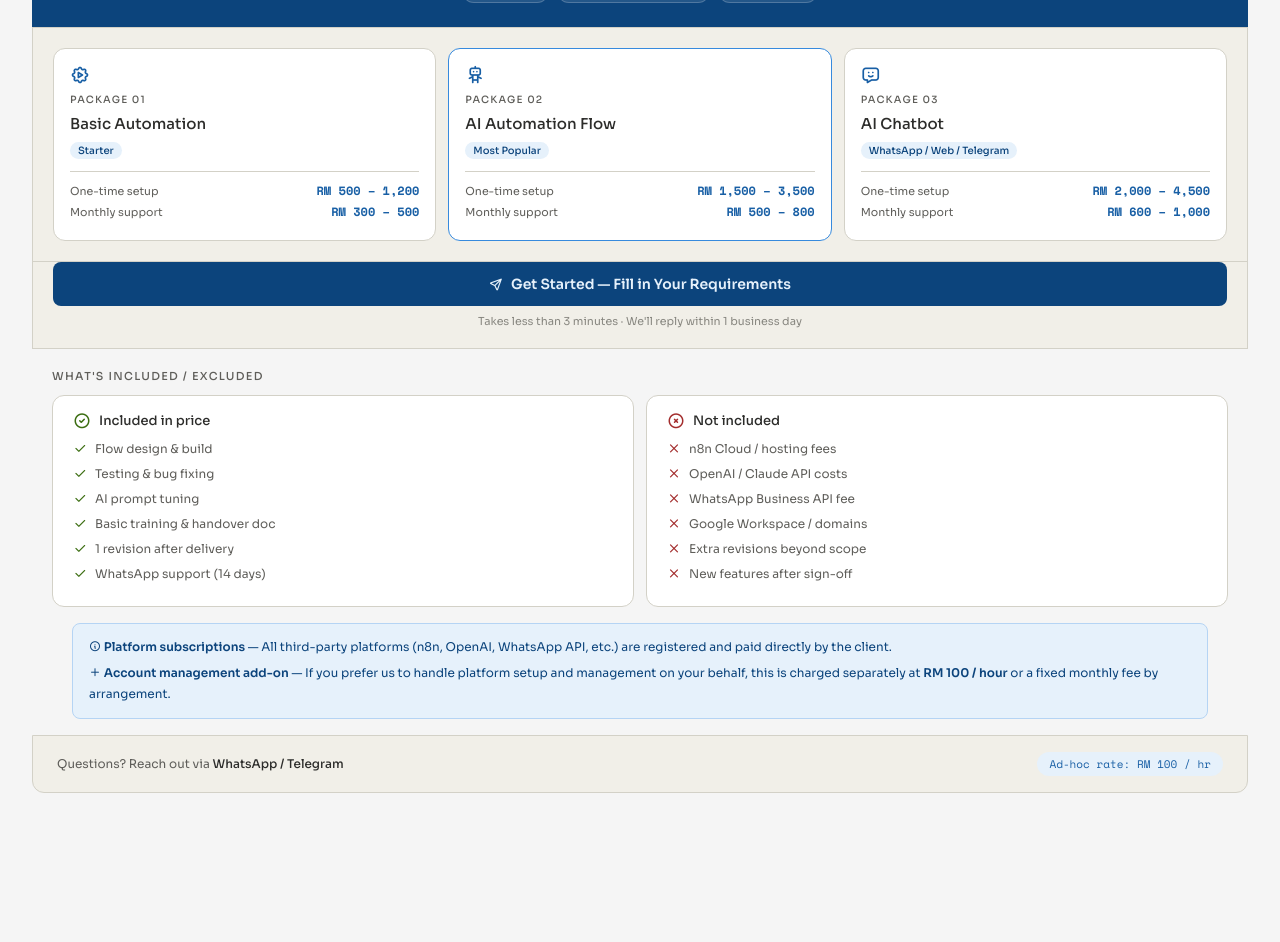
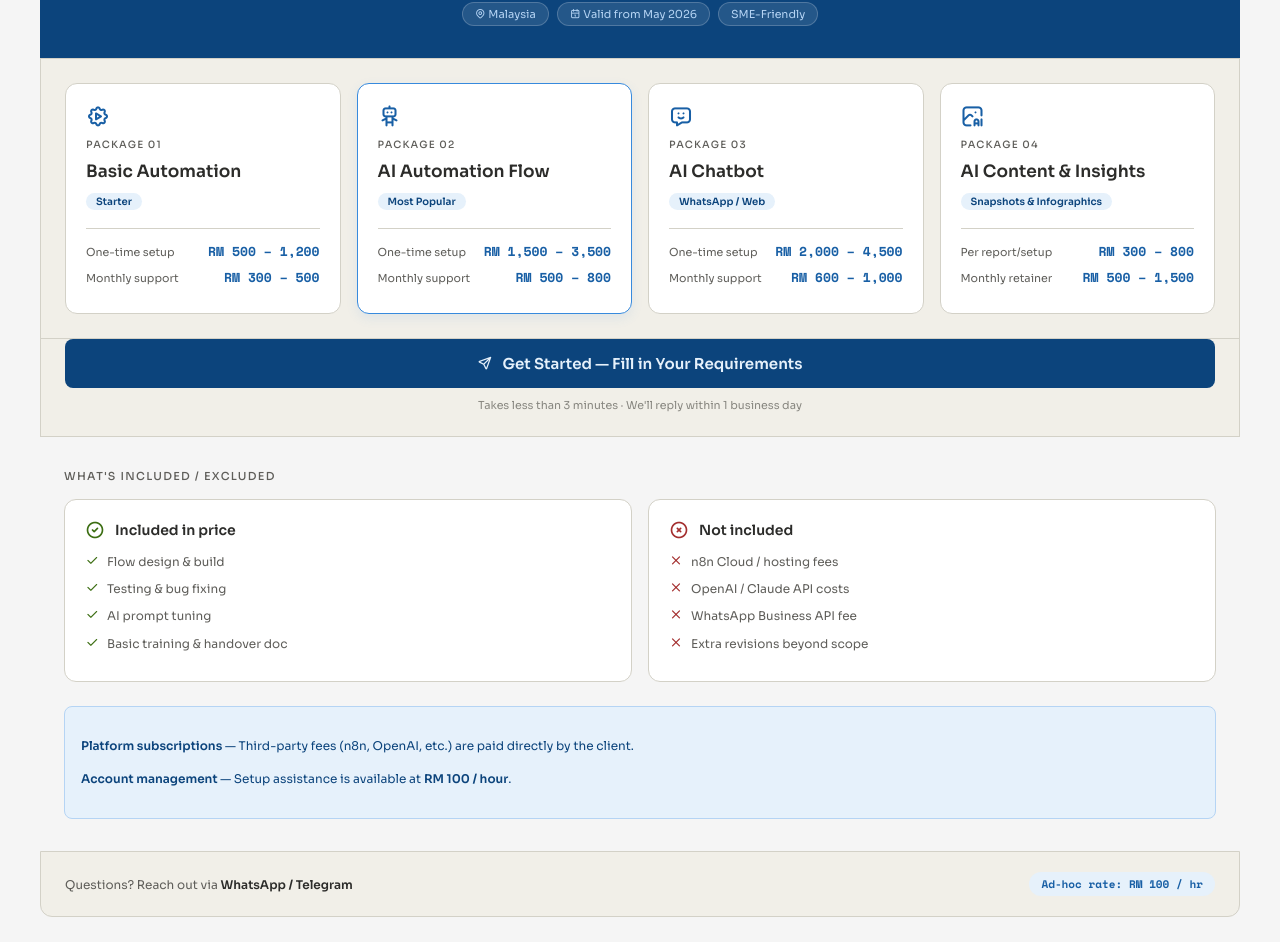
Before and after one commit to kktan1991/my-pricing, a plain HTML site: page index.html in a window 1280 px wide. Shown: the part 208-1150 px from the top of the page. Before the commit the page ends 1065 px from the top, so only its background shows below. Drawn offline with nearby package versions, Linux system fonts and the light colour scheme.

Commit message:
Refactor CSS styles and update HTML structure

```diff
--- a/index.html
+++ b/index.html
@@ -5,80 +5,62 @@
   <meta name="viewport" content="width=device-width, initial-scale=1.0" />
   <title>My Services & Pricing</title>
   <link rel="stylesheet" href="https://cdn.jsdelivr.net/npm/@tabler/icons-webfont@latest/dist/tabler-icons.min.css" />
-</head>
-<body style="margin: 0; padding: 2rem; background: #f5f5f5;">
-
   <style>
     @import url('https://fonts.googleapis.com/css2?family=Sora:wght@400;500;600&family=Space+Mono:wght@400;700&display=swap');
-  .price-root { font-family: 'Sora', sans-serif; padding: 0 0 2rem; }
+    .price-root { font-family: 'Sora', sans-serif; padding: 0 0 2rem; max-width: 1200px; margin: 0 auto; }
     .lang-toggle { display: flex; gap: 6px; justify-content: flex-end; padding: 0.75rem 1.25rem 0; }
     .lang-btn { font-family: 'Space Mono', monospace; font-size: 11px; padding: 4px 14px; border-radius: 20px; border: 0.5px solid #B4B2A9; background: #fff; color: #5F5E5A; cursor: pointer; transition: all 0.15s; }
     .lang-btn.active { background: #0C447C; color: #E6F1FB; border-color: #0C447C; }
-  .brand-bar { background: #0C447C; color: #E6F1FB; padding: 2rem 1.5rem 1.5rem; border-radius: 12px 12px 0 0; text-align: center; }
-  .brand-name { font-family: 'Space Mono', monospace; font-size: 11px; letter-spacing: 0.18em; color: #85B7EB; text-transform: uppercase; margin-bottom: 6px; }
-  .brand-title { font-size: 22px; font-weight: 600; color: #E6F1FB; margin: 0 0 4px; }
-  .brand-sub { font-size: 13px; color: #85B7EB; }
-  .badge-row { display: flex; gap: 8px; justify-content: center; margin-top: 14px; flex-wrap: wrap; }
+    .brand-bar { background: #0C447C; color: #E6F1FB; padding: 2.5rem 1.5rem 2rem; border-radius: 12px 12px 0 0; text-align: center; }
+    .brand-name { font-family: 'Space Mono', monospace; font-size: 11px; letter-spacing: 0.18em; color: #85B7EB; text-transform: uppercase; margin-bottom: 8px; }
+    .brand-title { font-size: 26px; font-weight: 600; color: #E6F1FB; margin: 0 0 6px; }
+    .brand-sub { font-size: 14px; color: #85B7EB; }
+    .badge-row { display: flex; gap: 8px; justify-content: center; margin-top: 18px; flex-wrap: wrap; }
     .badge { background: rgba(255,255,255,0.1); border: 0.5px solid rgba(255,255,255,0.2); border-radius: 20px; font-size: 11px; padding: 4px 12px; color: #B5D4F4; }
-  .cards-grid { display: grid; grid-template-columns: repeat(auto-fit, minmax(200px, 1fr)); gap: 12px; padding: 1.25rem; background: #F1EFE8; border: 0.5px solid #D3D1C7; }
-  .pkg-card { background: #fff; border: 0.5px solid #D3D1C7; border-radius: 12px; padding: 1rem; display: flex; flex-direction: column; gap: 8px; }
-  .pkg-card.featured { border: 1.5px solid #378ADD; }
-  .pkg-icon { font-size: 20px; color: #185FA5; }
+
+    .cards-grid { display: grid; grid-template-columns: repeat(auto-fit, minmax(260px, 1fr)); gap: 16px; padding: 1.5rem; background: #F1EFE8; border: 0.5px solid #D3D1C7; }
+    .pkg-card { background: #fff; border: 0.5px solid #D3D1C7; border-radius: 12px; padding: 1.25rem; display: flex; flex-direction: column; gap: 10px; transition: transform 0.2s; }
+    .pkg-card:hover { transform: translateY(-3px); }
+    .pkg-card.featured { border: 1.5px solid #378ADD; box-shadow: 0 4px 12px rgba(55,138,221,0.1); }
+    .pkg-icon { font-size: 24px; color: #185FA5; }
     .pkg-label { font-size: 10px; font-weight: 500; letter-spacing: 0.12em; text-transform: uppercase; color: #5F5E5A; }
-  .pkg-name { font-size: 15px; font-weight: 500; color: #2C2C2A; margin: 0; line-height: 1.3; }
-  .pkg-badge { display: inline-block; font-size: 10px; padding: 2px 8px; border-radius: 20px; background: #E6F1FB; color: #0C447C; font-weight: 500; align-self: flex-start; }
-  .price-block { margin-top: 4px; border-top: 0.5px solid #D3D1C7; padding-top: 10px; }
-  .price-row { display: flex; justify-content: space-between; align-items: baseline; gap: 8px; margin-bottom: 4px; }
+    .pkg-name { font-size: 17px; font-weight: 600; color: #2C2C2A; margin: 0; line-height: 1.3; }
+    .pkg-badge { display: inline-block; font-size: 10px; padding: 2px 10px; border-radius: 20px; background: #E6F1FB; color: #0C447C; font-weight: 600; align-self: flex-start; }
+    .price-block { margin-top: 8px; border-top: 0.5px solid #D3D1C7; padding-top: 12px; }
+    .price-row { display: flex; justify-content: space-between; align-items: baseline; gap: 8px; margin-bottom: 6px; }
     .price-key { font-size: 11px; color: #5F5E5A; }
-  .price-val { font-family: 'Space Mono', monospace; font-size: 12px; font-weight: 700; color: #185FA5; }
+    .price-val { font-family: 'Space Mono', monospace; font-size: 13px; font-weight: 700; color: #185FA5; }
 
-  /* ── Get Started button strip ── */
-  .cta-strip { background: #F1EFE8; border: 0.5px solid #D3D1C7; border-top: none; padding: 0 1.25rem 1.25rem; }
-  .cta-btn {
-    display: flex;
-    align-items: center;
-    justify-content: center;
-    gap: 8px;
-    width: 100%;
-    padding: 13px 24px;
-    background: #0C447C;
-    color: #E6F1FB;
-    font-family: 'Sora', sans-serif;
-    font-size: 14px;
-    font-weight: 600;
-    border: none;
-    border-radius: 8px;
-    cursor: pointer;
-    text-decoration: none;
-    transition: background 0.15s;
-    box-sizing: border-box;
-  }
+    .cta-strip { background: #F1EFE8; border: 0.5px solid #D3D1C7; border-top: none; padding: 0 1.5rem 1.5rem; }
+    .cta-btn { display: flex; align-items: center; justify-content: center; gap: 10px; width: 100%; padding: 15px 24px; background: #0C447C; color: #E6F1FB; font-family: 'Sora', sans-serif; font-size: 15px; font-weight: 600; border: none; border-radius: 8px; cursor: pointer; text-decoration: none; transition: background 0.15s; box-sizing: border-box; }
     .cta-btn:hover { background: #042C53; }
-  .cta-sub { text-align: center; font-size: 11px; color: #888780; margin-top: 8px; }
+    .cta-sub { text-align: center; font-size: 11px; color: #888780; margin-top: 10px; }
 
-  .divider-section { padding: 0 1.25rem; }
-  .section-title { font-size: 11px; font-weight: 500; letter-spacing: 0.12em; text-transform: uppercase; color: #5F5E5A; margin: 1.25rem 0 0.75rem; }
-  .incl-grid { display: grid; grid-template-columns: 1fr 1fr; gap: 12px; }
-  .incl-card { background: #fff; border: 0.5px solid #D3D1C7; border-radius: 12px; padding: 1rem 1.25rem; }
-  .incl-head { display: flex; align-items: center; gap: 8px; margin-bottom: 10px; }
-  .incl-icon { font-size: 18px; }
+    .divider-section { padding: 0 1.5rem; }
+    .section-title { font-size: 11px; font-weight: 500; letter-spacing: 0.12em; text-transform: uppercase; color: #5F5E5A; margin: 2rem 0 1rem; }
+    .incl-grid { display: grid; grid-template-columns: repeat(auto-fit, minmax(300px, 1fr)); gap: 16px; }
+    .incl-card { background: #fff; border: 0.5px solid #D3D1C7; border-radius: 12px; padding: 1.25rem; }
+    .incl-head { display: flex; align-items: center; gap: 10px; margin-bottom: 12px; }
+    .incl-icon { font-size: 20px; }
     .incl-icon.green { color: #3B6D11; }
     .incl-icon.red { color: #A32D2D; }
-  .incl-title { font-size: 13px; font-weight: 500; color: #2C2C2A; }
-  .incl-item { display: flex; gap: 8px; align-items: flex-start; margin-bottom: 7px; }
+    .incl-title { font-size: 14px; font-weight: 600; color: #2C2C2A; }
+    .incl-item { display: flex; gap: 8px; align-items: flex-start; margin-bottom: 8px; }
     .incl-dot { font-size: 14px; margin-top: 1px; flex-shrink: 0; }
     .incl-dot.yes { color: #3B6D11; }
     .incl-dot.no { color: #A32D2D; }
-  .incl-text { font-size: 12px; color: #5F5E5A; line-height: 1.5; }
-  .note-box { background: #E6F1FB; border: 0.5px solid #B5D4F4; border-radius: 8px; padding: 0.85rem 1rem; margin: 0 1.25rem 1rem; }
-  .note-text { font-size: 12px; color: #0C447C; line-height: 1.7; }
-  .note-text p { margin: 0 0 6px; }
-  .note-text p:last-child { margin: 0; }
-  .footer-bar { background: #F1EFE8; border: 0.5px solid #D3D1C7; border-radius: 0 0 12px 12px; padding: 1rem 1.5rem; display: flex; justify-content: space-between; align-items: center; flex-wrap: wrap; gap: 8px; }
+    .incl-text { font-size: 12px; color: #5F5E5A; line-height: 1.6; }
+
+    .note-box { background: #E6F1FB; border: 0.5px solid #B5D4F4; border-radius: 8px; padding: 1rem; margin: 1.5rem 1.5rem 0; }
+    .note-text { font-size: 12px; color: #0C447C; line-height: 1.8; }
+
+    .footer-bar { background: #F1EFE8; border: 0.5px solid #D3D1C7; border-radius: 0 0 12px 12px; padding: 1.25rem 1.5rem; display: flex; justify-content: space-between; align-items: center; flex-wrap: wrap; gap: 10px; margin-top: 2rem; }
     .footer-contact { font-size: 12px; color: #5F5E5A; }
-  .footer-contact span { color: #2C2C2A; font-weight: 500; }
-  .footer-rate { font-family: 'Space Mono', monospace; font-size: 11px; color: #185FA5; background: #E6F1FB; border-radius: 20px; padding: 4px 12px; }
+    .footer-contact span { color: #2C2C2A; font-weight: 600; }
+    .footer-rate { font-family: 'Space Mono', monospace; font-size: 11px; color: #185FA5; background: #E6F1FB; border-radius: 20px; padding: 4px 12px; font-weight: 700; }
   </style>
+</head>
+<body style="margin: 0; padding: 2rem; background: #f5f5f5;">
 
 <div class="price-root">
   <div class="lang-toggle">
@@ -91,15 +73,16 @@
     <div class="brand-title" id="t-title">Service Packages & Pricing</div>
     <div class="brand-sub" id="t-sub">n8n · AI Workflows · Chatbots · Python Tools</div>
     <div class="badge-row">
-      <span class="badge"><i class="ti ti-map-pin" aria-hidden="true"></i> <span id="t-loc">Malaysia</span></span>
-      <span class="badge"><i class="ti ti-calendar" aria-hidden="true"></i> <span id="t-valid">Valid from May 2026</span></span>
+      <span class="badge"><i class="ti ti-map-pin"></i> <span id="t-loc">Malaysia</span></span>
+      <span class="badge"><i class="ti ti-calendar"></i> <span id="t-valid">Valid from May 2026</span></span>
       <span class="badge" id="t-sme">SME-Friendly</span>
     </div>
   </div>
 
   <div class="cards-grid">
+    <!-- P1 -->
     <div class="pkg-card">
-      <i class="ti ti-settings-automation pkg-icon" aria-hidden="true"></i>
+      <i class="ti ti-settings-automation pkg-icon"></i>
       <div class="pkg-label">Package 01</div>
       <div class="pkg-name" id="t-p1name">Basic Automation</div>
       <div class="pkg-badge" id="t-p1badge">Starter</div>
@@ -109,8 +92,9 @@
       </div>
     </div>
 
+    <!-- P2 -->
     <div class="pkg-card featured">
-      <i class="ti ti-robot pkg-icon" aria-hidden="true"></i>
+      <i class="ti ti-robot pkg-icon"></i>
       <div class="pkg-label">Package 02</div>
       <div class="pkg-name" id="t-p2name">AI Automation Flow</div>
       <div class="pkg-badge" id="t-p2badge">Most Popular</div>
@@ -120,63 +104,70 @@
       </div>
     </div>
 
+    <!-- P3 -->
     <div class="pkg-card">
-      <i class="ti ti-message-chatbot pkg-icon" aria-hidden="true"></i>
+      <i class="ti ti-message-chatbot pkg-icon"></i>
       <div class="pkg-label">Package 03</div>
       <div class="pkg-name" id="t-p3name">AI Chatbot</div>
-      <div class="pkg-badge" id="t-p3badge">WhatsApp / Web / Telegram</div>
+      <div class="pkg-badge" id="t-p3badge">WhatsApp / Web</div>
       <div class="price-block">
         <div class="price-row"><span class="price-key" id="t-setup3">One-time setup</span><span class="price-val">RM 2,000 – 4,500</span></div>
         <div class="price-row"><span class="price-key" id="t-monthly3">Monthly support</span><span class="price-val">RM 600 – 1,000</span></div>
       </div>
     </div>
+
+    <!-- P4 -->
+    <div class="pkg-card">
+      <i class="ti ti-photo-ai pkg-icon"></i>
+      <div class="pkg-label">Package 04</div>
+      <div class="pkg-name" id="t-p4name">AI Content & Insights</div>
+      <div class="pkg-badge" id="t-p4badge">Snapshots & Infographics</div>
+      <div class="price-block">
+        <div class="price-row"><span class="price-key" id="t-setup4">Per report/setup</span><span class="price-val">RM 300 – 800</span></div>
+        <div class="price-row"><span class="price-key" id="t-monthly4">Monthly retainer</span><span class="price-val">RM 500 – 1,500</span></div>
+      </div>
+    </div>
   </div>
 
-  <!-- ── CTA strip ── -->
   <div class="cta-strip">
     <a class="cta-btn" href="intake-form.html" id="t-cta-btn">
-      <i class="ti ti-send" aria-hidden="true"></i>
+      <i class="ti ti-send"></i>
       <span id="t-cta-label">Get Started — Fill in Your Requirements</span>
     </a>
     <div class="cta-sub" id="t-cta-sub">Takes less than 3 minutes · We'll reply within 1 business day</div>
   </div>
 
+  <!-- Included/Excluded -->
   <div class="divider-section">
     <div class="section-title" id="t-inclhead">What's included / excluded</div>
     <div class="incl-grid">
       <div class="incl-card">
         <div class="incl-head">
-          <i class="ti ti-circle-check incl-icon green" aria-hidden="true"></i>
+          <i class="ti ti-circle-check incl-icon green"></i>
           <div class="incl-title" id="t-incltitle">Included in price</div>
         </div>
-        <div class="incl-item"><i class="ti ti-check incl-dot yes" aria-hidden="true"></i><span class="incl-text" id="t-i1">Flow design & build</span></div>
-        <div class="incl-item"><i class="ti ti-check incl-dot yes" aria-hidden="true"></i><span class="incl-text" id="t-i2">Testing & bug fixing</span></div>
-        <div class="incl-item"><i class="ti ti-check incl-dot yes" aria-hidden="true"></i><span class="incl-text" id="t-i3">AI prompt tuning</span></div>
-        <div class="incl-item"><i class="ti ti-check incl-dot yes" aria-hidden="true"></i><span class="incl-text" id="t-i4">Basic training & handover doc</span></div>
-        <div class="incl-item"><i class="ti ti-check incl-dot yes" aria-hidden="true"></i><span class="incl-text" id="t-i5">1 revision after delivery</span></div>
-        <div class="incl-item"><i class="ti ti-check incl-dot yes" aria-hidden="true"></i><span class="incl-text" id="t-i6">WhatsApp support (14 days)</span></div>
+        <div class="incl-item"><i class="ti ti-check incl-dot yes"></i><span class="incl-text" id="t-i1">Flow design & build</span></div>
+        <div class="incl-item"><i class="ti ti-check incl-dot yes"></i><span class="incl-text" id="t-i2">Testing & bug fixing</span></div>
+        <div class="incl-item"><i class="ti ti-check incl-dot yes"></i><span class="incl-text" id="t-i3">AI prompt tuning</span></div>
+        <div class="incl-item"><i class="ti ti-check incl-dot yes"></i><span class="incl-text" id="t-i4">Basic training & handover doc</span></div>
       </div>
       <div class="incl-card">
         <div class="incl-head">
-          <i class="ti ti-circle-x incl-icon red" aria-hidden="true"></i>
+          <i class="ti ti-circle-x incl-icon red"></i>
           <div class="incl-title" id="t-excltitle">Not included</div>
         </div>
-        <div class="incl-item"><i class="ti ti-x incl-dot no" aria-hidden="true"></i><span class="incl-text" id="t-e1">n8n Cloud / hosting fees</span></div>
-        <div class="incl-item"><i class="ti ti-x incl-dot no" aria-hidden="true"></i><span class="incl-text" id="t-e2">OpenAI / Claude API costs</span></div>
-        <div class="incl-item"><i class="ti ti-x incl-dot no" aria-hidden="true"></i><span class="incl-text" id="t-e3">WhatsApp Business API fee</span></div>
-        <div class="incl-item"><i class="ti ti-x incl-dot no" aria-hidden="true"></i><span class="incl-text" id="t-e4">Google Workspace / domains</span></div>
-        <div class="incl-item"><i class="ti ti-x incl-dot no" aria-hidden="true"></i><span class="incl-text" id="t-e5">Extra revisions beyond scope</span></div>
-        <div class="incl-item"><i class="ti ti-x incl-dot no" aria-hidden="true"></i><span class="incl-text" id="t-e6">New features after sign-off</span></div>
+        <div class="incl-item"><i class="ti ti-x incl-dot no"></i><span class="incl-text" id="t-e1">n8n Cloud / hosting fees</span></div>
+        <div class="incl-item"><i class="ti ti-x incl-dot no"></i><span class="incl-text" id="t-e2">OpenAI / Claude API costs</span></div>
+        <div class="incl-item"><i class="ti ti-x incl-dot no"></i><span class="incl-text" id="t-e3">WhatsApp Business API fee</span></div>
+        <div class="incl-item"><i class="ti ti-x incl-dot no"></i><span class="incl-text" id="t-e4">Extra revisions beyond scope</span></div>
       </div>
     </div>
   </div>
 
-  <div class="divider-section" style="margin-top: 1rem;">
   <div class="note-box">
     <div class="note-text" id="t-note">
-        <p><i class="ti ti-info-circle" aria-hidden="true"></i> <strong>Platform subscriptions</strong> — All third-party platforms (n8n, OpenAI, WhatsApp API, etc.) are registered and paid directly by the client.</p>
-        <p><i class="ti ti-plus" aria-hidden="true"></i> <strong>Account management add-on</strong> — If you prefer us to handle platform setup and management on your behalf, this is charged separately at <strong>RM 100 / hour</strong> or a fixed monthly fee by arrangement.</p>
-      </div>
+      <p><strong>Platform subscriptions</strong> — Third-party fees (n8n, OpenAI, etc.) are paid directly by the client.</p>
+      <p><strong>Account management</strong> — Setup assistance is available at <strong>RM 100 / hour</strong>.</p>
     </div>
   </div>
 
@@ -189,58 +180,42 @@
 <script>
 const translations = {
   en: {
-    'brand': 'Automation Services',
-    'title': 'Service Packages & Pricing',
-    'sub': 'n8n · AI Workflows · Chatbots · Python Tools',
-    'loc': 'Malaysia',
-    'valid': 'Valid from May 2026',
-    'sme': 'SME-Friendly',
+    'brand': 'Automation Services', 'title': 'Service Packages & Pricing', 'sub': 'n8n · AI Workflows · Chatbots · Python Tools',
+    'loc': 'Malaysia', 'valid': 'Valid from May 2026', 'sme': 'SME-Friendly',
     'p1name': 'Basic Automation', 'p1badge': 'Starter',
     'p2name': 'AI Automation Flow', 'p2badge': 'Most Popular',
-    'p3name': 'AI Chatbot', 'p3badge': 'WhatsApp / Web / Telegram',
+    'p3name': 'AI Chatbot', 'p3badge': 'WhatsApp / Web',
+    'p4name': 'AI Content & Insights', 'p4badge': 'Snapshots & Infographics',
     'setup': 'One-time setup', 'monthly': 'Monthly support',
     'setup2': 'One-time setup', 'monthly2': 'Monthly support',
     'setup3': 'One-time setup', 'monthly3': 'Monthly support',
+    'setup4': 'Per report/setup', 'monthly4': 'Monthly retainer',
     'cta-label': 'Get Started — Fill in Your Requirements',
     'cta-sub': 'Takes less than 3 minutes · We\'ll reply within 1 business day',
-    'inclhead': "What's included / excluded",
-    'incltitle': 'Included in price', 'excltitle': 'Not included',
-    'i1': 'Flow design & build', 'i2': 'Testing & bug fixing',
-    'i3': 'AI prompt tuning', 'i4': 'Basic training & handover doc',
-    'i5': '1 revision after delivery', 'i6': 'WhatsApp support (14 days)',
-    'e1': 'n8n Cloud / hosting fees', 'e2': 'OpenAI / Claude API costs',
-    'e3': 'WhatsApp Business API fee', 'e4': 'Google Workspace / domains',
-    'e5': 'Extra revisions beyond scope', 'e6': 'New features after sign-off',
-    'note': '<p><i class="ti ti-info-circle" aria-hidden="true"></i> <strong>Platform subscriptions</strong> — All third-party platforms (n8n, OpenAI, WhatsApp API, etc.) are registered and paid directly by the client.</p><p><i class="ti ti-plus" aria-hidden="true"></i> <strong>Account management add-on</strong> — If you prefer us to handle platform setup and management on your behalf, this is charged separately at <strong>RM 100 / hour</strong> or a fixed monthly fee by arrangement.</p>',
-    'footer': 'Questions? Reach out via <span>WhatsApp / Telegram</span>',
-    'rate': 'Ad-hoc rate: RM 100 / hr'
+    'inclhead': "What's included / excluded", 'incltitle': 'Included in price', 'excltitle': 'Not included',
+    'i1': 'Flow design & build', 'i2': 'Testing & bug fixing', 'i3': 'AI prompt tuning', 'i4': 'Basic training & handover doc',
+    'e1': 'n8n Cloud / hosting fees', 'e2': 'OpenAI / Claude API costs', 'e3': 'WhatsApp Business API fee', 'e4': 'Extra revisions beyond scope',
+    'note': '<p><strong>Platform subscriptions</strong> — Third-party fees (n8n, OpenAI, etc.) are paid directly by the client.</p><p><strong>Account management</strong> — Setup assistance is available at <strong>RM 100 / hour</strong>.</p>',
+    'footer': 'Questions? Reach out via <span>WhatsApp / Telegram</span>', 'rate': 'Ad-hoc rate: RM 100 / hr'
   },
   cn: {
-    'brand': '自动化服务',
-    'title': '服务套餐与收费',
-    'sub': 'n8n · AI 流程 · 聊天机器人 · Python 工具',
-    'loc': '马来西亚',
-    'valid': '2026年5月起生效',
-    'sme': '中小企业友好',
+    'brand': '自动化服务', 'title': '服务套餐与收费', 'sub': 'n8n · AI 流程 · 聊天机器人 · Python 工具',
+    'loc': '马来西亚', 'valid': '2026年5月起生效', 'sme': '中小企业友好',
     'p1name': '基础自动化', 'p1badge': '入门款',
     'p2name': 'AI 自动化流程', 'p2badge': '最受欢迎',
-    'p3name': 'AI 聊天机器人', 'p3badge': 'WhatsApp / 网页 / Telegram',
+    'p3name': 'AI 聊天机器人', 'p3badge': 'WhatsApp / 网页',
+    'p4name': 'AI 内容与视觉洞察', 'p4badge': '简报与信息图',
     'setup': '一次性建置费', 'monthly': '月维护费',
     'setup2': '一次性建置费', 'monthly2': '月维护费',
     'setup3': '一次性建置费', 'monthly3': '月维护费',
+    'setup4': '单次报告/设置', 'monthly4': '月度服务费',
     'cta-label': '立即开始——填写您的需求',
     'cta-sub': '少于 3 分钟完成 · 1 个工作日内回复',
-    'inclhead': '服务范围说明',
-    'incltitle': '包含在报价内', 'excltitle': '不包含在报价内',
-    'i1': '流程设计与搭建', 'i2': '测试与错误修复',
-    'i3': 'AI 提示词调优', 'i4': '基础培训与交接文档',
-    'i5': '交付后 1 次修改', 'i6': 'WhatsApp 支援（14天）',
-    'e1': 'n8n Cloud / 主机费用', 'e2': 'OpenAI / Claude API 费用',
-    'e3': 'WhatsApp Business API 费', 'e4': 'Google Workspace / 域名',
-    'e5': '超出范围的额外修改', 'e6': '验收后新增功能',
-    'note': '<p><i class="ti ti-info-circle" aria-hidden="true"></i> <strong>平台订阅费</strong> — 所有第三方平台（n8n、OpenAI、WhatsApp API 等）由客户自行注册并支付。</p><p><i class="ti ti-plus" aria-hidden="true"></i> <strong>账号管理附加服务</strong> — 如需由我们代为设置和管理平台账号，额外收取 <strong>RM 100 / 小时</strong>，或按月收取固定服务费。</p>',
-    'footer': '有疑问？请联系我们 <span>WhatsApp / Telegram</span>',
-    'rate': '零散工时：RM 100 / 小时'
+    'inclhead': '服务范围说明', 'incltitle': '包含在报价内', 'excltitle': '不包含在报价内',
+    'i1': '流程设计与搭建', 'i2': '测试与错误修复', 'i3': 'AI 提示词调优', 'i4': '基础培训与交接文档',
+    'e1': 'n8n Cloud / 主机费用', 'e2': 'OpenAI / Claude API 费用', 'e3': 'WhatsApp Business API 费', 'e4': '超出范围的额外修改',
+    'note': '<p><strong>平台订阅费</strong> — 所有第三方平台（n8n、OpenAI 等）由客户自行注册并支付。</p><p><strong>账号管理附加服务</strong> — 如需代劳，收费为 <strong>RM 100 / 小时</strong>。</p>',
+    'footer': '有疑问？请联系我们 <span>WhatsApp / Telegram</span>', 'rate': '零散工时：RM 100 / 小时'
   }
 };
 
@@ -254,6 +229,5 @@ function setLang(lang) {
   document.getElementById('btn-cn').classList.toggle('active', lang === 'cn');
 }
 </script>
-
 </body>
 </html>
```
Lines whose indentation alone changed are shown as unchanged.
